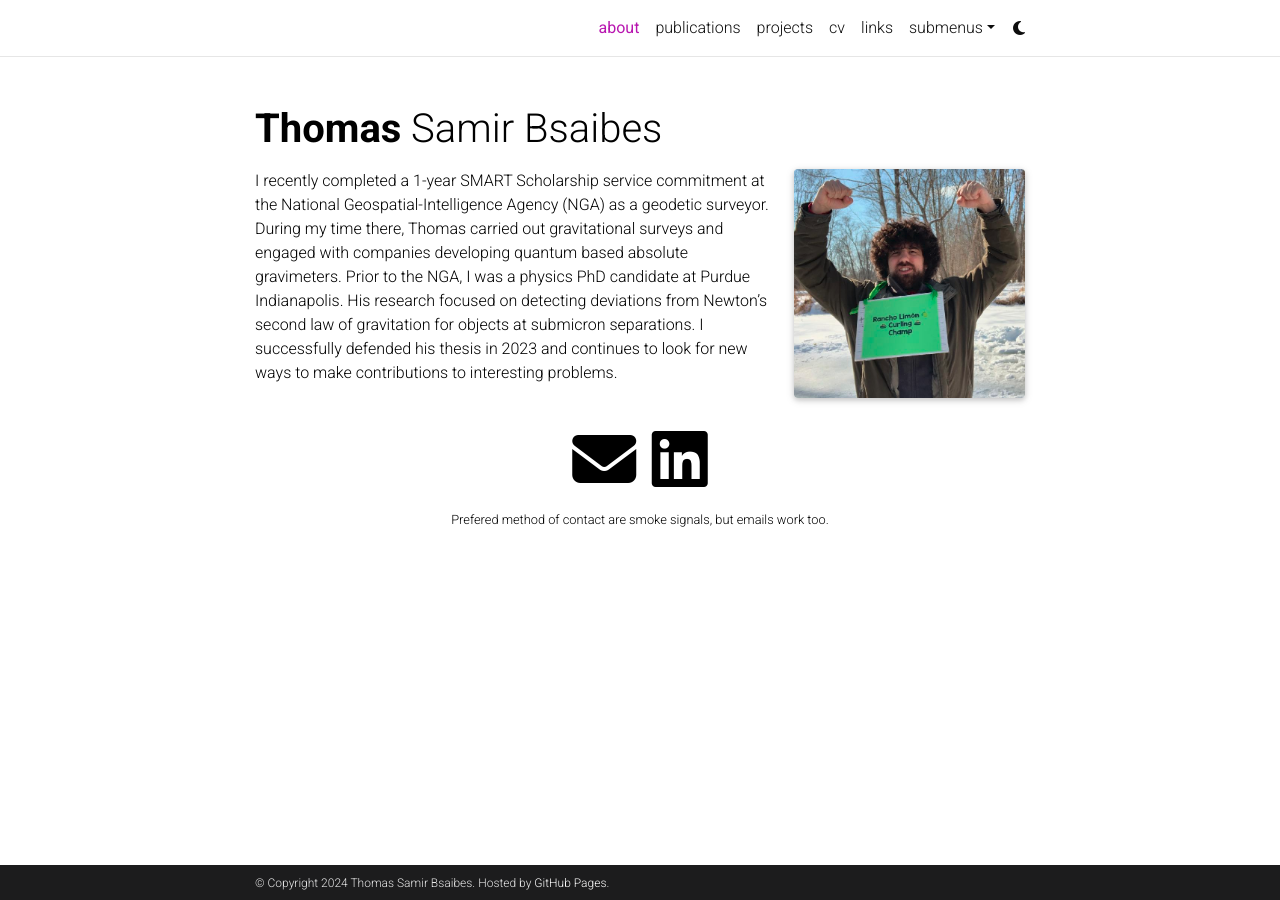
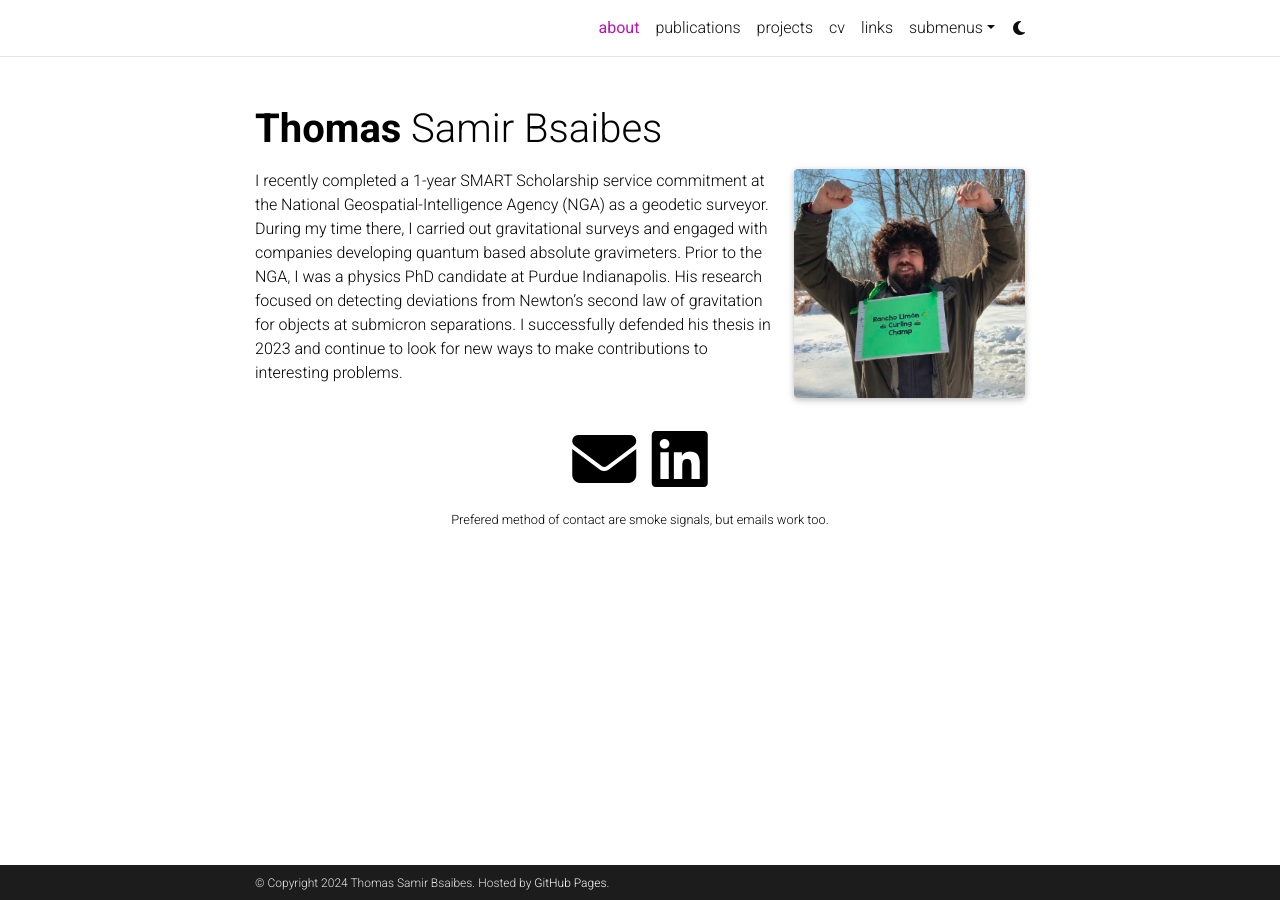
Before and after one commit to BsaibesT/bsaibest.github.io, a Jekyll site: the page built from _pages/about.md, in a window 1280 px wide. Built offline with Jekyll 4.4.1, drawn with Linux system fonts in a browser that asks for light colours; comment, search, counter and statistics services are not loaded; a style sheet for code colours, icons or effects is not loaded.

Commit message:
Update about.md

```diff
--- a/_pages/about.md
+++ b/_pages/about.md
@@ -19,6 +19,6 @@
 social: true  # includes social icons at the bottom of the page
 ---
 <!-- I may not know what I am doing but I am good at it. I am a human doing human things humanly.  -->
-I recently completed a 1-year SMART Scholarship service commitment at the National Geospatial-Intelligence Agency (NGA) as a geodetic surveyor. During my time there, Thomas carried out gravitational surveys and engaged with companies developing quantum based absolute gravimeters. Prior to the NGA, I was a physics PhD candidate at Purdue Indianapolis. His research focused on detecting deviations from Newton’s second law of gravitation for objects at submicron separations. I successfully defended his thesis in 2023 and continues to look for new ways to make contributions to interesting problems.
+I recently completed a 1-year SMART Scholarship service commitment at the National Geospatial-Intelligence Agency (NGA) as a geodetic surveyor. During my time there, I carried out gravitational surveys and engaged with companies developing quantum based absolute gravimeters. Prior to the NGA, I was a physics PhD candidate at Purdue Indianapolis. His research focused on detecting deviations from Newton’s second law of gravitation for objects at submicron separations. I successfully defended his thesis in 2023 and continue to look for new ways to make contributions to interesting problems.
 
 <!-- I am a physicist working with a precision measurement group developing experiments to measure short range interactions. I have been involved in developing a mechanical measurements probing interactions in the submicron regime. I have also been involved in the initial stages of development for an experiment in which a gravitational interaction is used to induce a $$\Pi$$-pulse in a nanosphere. -->
```
